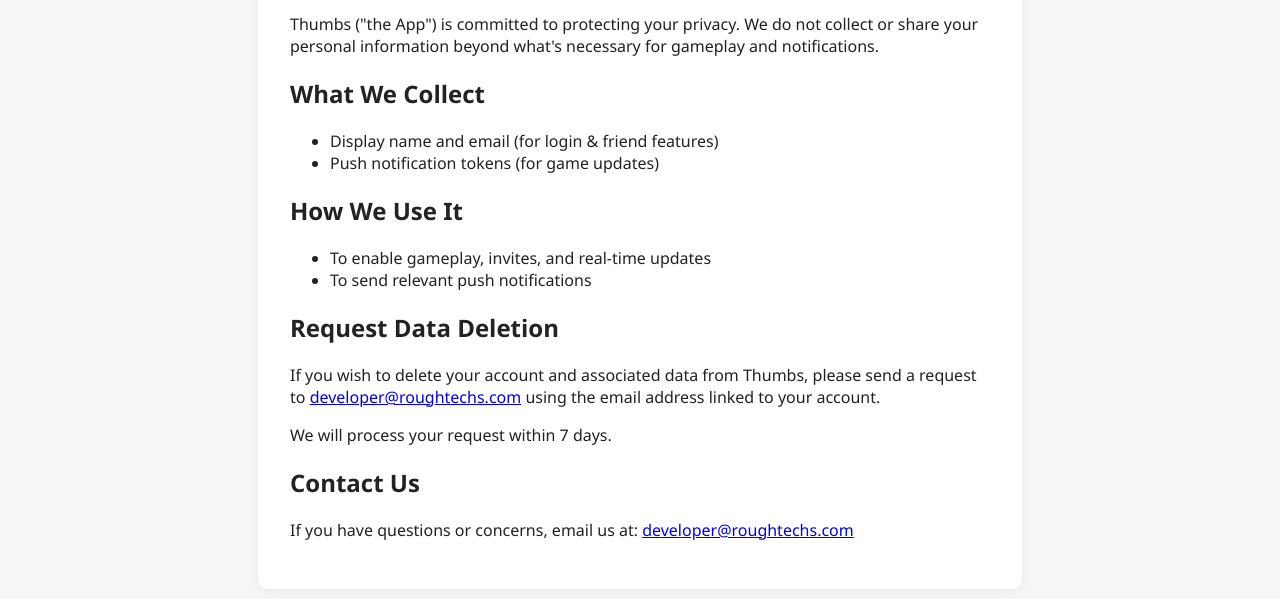
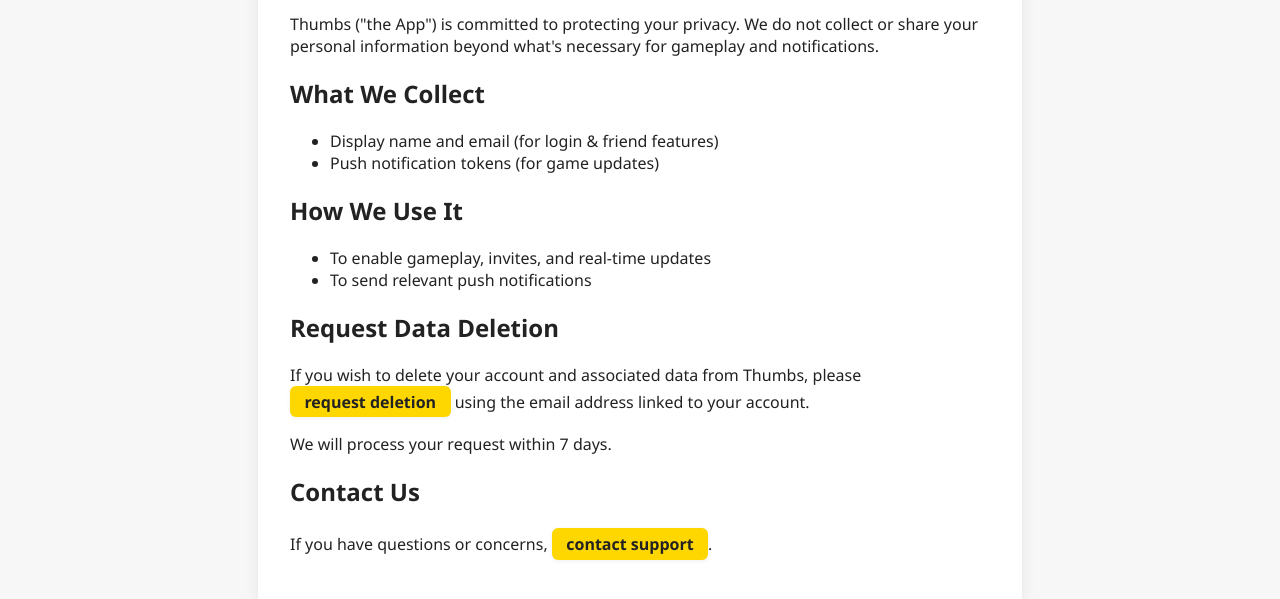
Before and after one commit to RoughTechs/roughtechs-website, a plain HTML site: page privacy.html in a window 1280 px wide. Shown: the part 263-862 px from the top of the page. Drawn offline with Linux system fonts and the light colour scheme.

Commit message:
feat: updated mail links

```diff
--- a/privacy.html
+++ b/privacy.html
@@ -34,10 +34,10 @@
       <li>To send relevant push notifications</li>
     </ul>
     <h2>Request Data Deletion</h2>
-    <p>If you wish to delete your account and associated data from Thumbs, please send a request to <a href="mailto:developer@roughtechs.com">developer@roughtechs.com</a> using the email address linked to your account.</p>
+    <p>If you wish to delete your account and associated data from Thumbs, please <a href="mailto:developer@roughtechs.com" class="mailto-link">request deletion</a> using the email address linked to your account.</p>
     <p>We will process your request within 7 days.</p>
     <h2>Contact Us</h2>
-    <p>If you have questions or concerns, email us at: <a href="mailto:developer@roughtechs.com">developer@roughtechs.com</a></p>
+    <p>If you have questions or concerns, <a href="mailto:developer@roughtechs.com" class="mailto-link">contact support</a>.</p>
   </main>
 </body>
 </html>
--- a/style.css
+++ b/style.css
@@ -40,6 +40,28 @@ nav a {
 nav a:hover {
   color: #ffd700;
 }
+/* General link styling */
+a {
+  color: #0077cc;
+  text-decoration: underline;
+}
+
+/* Mailto button styling */
+.mailto-link {
+  display: inline-block;
+  background: #ffd700;
+  color: #222 !important;
+  font-weight: 600;
+  padding: 0.3em 0.9em;
+  border-radius: 6px;
+  text-decoration: none;
+  box-shadow: 0 1px 4px rgba(0,0,0,0.07);
+  transition: background 0.2s, color 0.2s;
+}
+.mailto-link:hover {
+  background: #ffe066;
+  color: #111 !important;
+}
 main {
   max-width: 700px;
   margin: 2rem auto;
```
Also changed, not shown: contact.html (+1 -1 lines), terms.html (+1 -1 lines).
